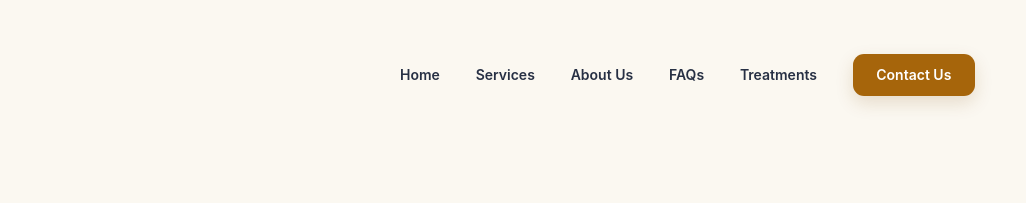
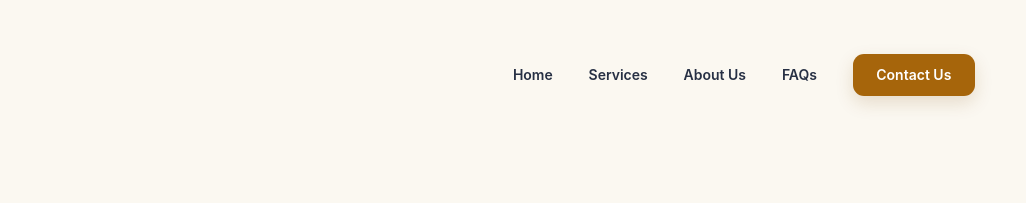
Before and after one commit to BBPweb/Drsmile, a plain HTML site: page Drsmile-main/contact.html in a window 1280 px wide. Shown: the top 203 px of the page, 254-1280 px from the left. Drawn offline with Linux system fonts and the light colour scheme.

Commit message:
Remove Treatments link from main navigation

```diff
--- a/Drsmile-main/contact.html
+++ b/Drsmile-main/contact.html
@@ -13,7 +13,7 @@
   <header class="nav contact-nav">
     <a class="brand" href="index.html" aria-label="Dr. Smile home"><span class="brand-text"><img class="brand-logo" src="assets/logosmile.png" alt="Dr. Smile Orthodontics and Multispecialty Dentistry" /></span></a>
     <nav class="nav-links" id="contact-navigation" aria-label="Primary navigation">
-      <a href="index.html">Home</a><a href="services.html">Services</a><a href="about.html">About Us</a><a href="faq.html">FAQs</a><a href="index.html#services">Treatments</a><a class="contact-btn active" href="contact.html" aria-current="page">Contact Us</a>
+      <a href="index.html">Home</a><a href="services.html">Services</a><a href="about.html">About Us</a><a href="faq.html">FAQs</a><a class="contact-btn active" href="contact.html" aria-current="page">Contact Us</a>
     </nav>
     <button class="mobile-menu" type="button" aria-label="Open menu" aria-expanded="false" aria-controls="contact-navigation">&#9776;</button>
   </header>
```
